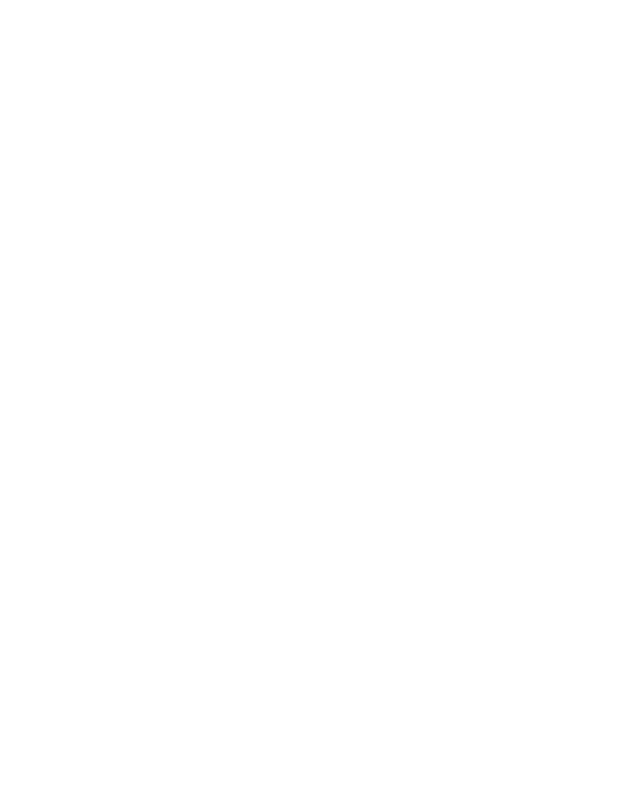
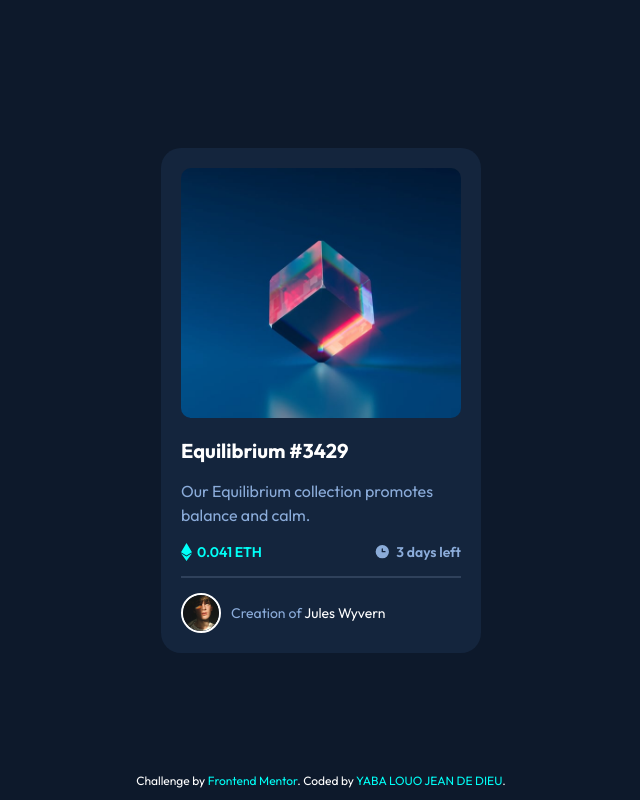
Before and after one commit to victoire20/nft-preview-card-component, a plain HTML site: page index.html in a window 1280 px wide. Shown: the whole page, without its empty margins (319-959 px from the left). Drawn offline with Linux system fonts and the light colour scheme.

Commit message:
First solution submit

```diff
--- a/assets/style.css
+++ b/assets/style.css
@@ -0,0 +1,169 @@
+:root {
+    --color-blue-500: hsl(215, 51%, 70%);
+    --color-blue-800: hsl(215, 32%, 27%);
+    --color-blue-900: hsl(216, 50%, 16%);
+    --color-blue-950: hsl(217, 54%, 11%);
+    --color-cyan-400: hsl(178, 100%, 50%);
+    --color-white: hsl(0, 0%, 100%);
+}
+
+* {
+    box-sizing: border-box;
+    margin: 0;
+    padding: 0;
+}
+
+a {
+    text-decoration: none;
+    color: inherit;
+}
+
+body {
+    font-family: 'Outfit', sans-serif;
+    font-size: clamp(0.75rem, calc(0.5rem + 1vw), 0.938rem);
+    background: var(--color-blue-950);
+    margin: 0;
+    padding: 0;
+}
+
+.container {
+    display: flex;
+    justify-content: center;
+    align-items: center;
+    height: 100vh;
+}
+
+.card {
+    background: var(--color-blue-900);
+    border-radius: clamp(0.75rem, 2vw, 1.25rem);
+    max-width: clamp(16rem, 80vw, 20rem);
+    padding: clamp(1rem, 3vw, 1.25rem);
+    color: var(--color-blue-500);
+}
+
+.card__header {
+    margin-bottom: 1.25rem;
+    width: 100%;
+    height: 250px;
+    border-radius: 0.625rem;
+    cursor: pointer;
+    background-image: url(./images/image-equilibrium.jpg);
+    background-position: center center;
+    background-repeat: no-repeat;
+    background-size: cover;
+    /* transition: 0.3s ease-in-out; */
+}
+
+.card__header:hover {
+    background-image:
+        url(./images/icon-view.svg),
+        url(./images/image-equilibrium.jpg);
+    background-position:
+        center center,
+        center center;
+    background-repeat:
+        no-repeat,
+        no-repeat;
+    background-size:
+        2.5rem 2.5rem,
+        cover;
+    background-color: hsla(178, 100%, 50%, 0.4);
+    background-blend-mode: overlay; /* 👈 améliore le rendu */
+}
+
+.card__title {
+    font-weight: 700;
+    color: var(--color-white);
+    font-size: 1.25rem;
+}
+
+.card__title:hover {
+    color: var(--color-cyan-400);
+}
+
+.card__body p {
+    font-weight: 400;
+    line-height: 1.5;
+    font-size: 1rem;
+    margin: 1rem 0;
+}
+
+.card__infos {
+    display: flex;
+    justify-content: space-between;
+    font-weight: 600;
+    font-size: 0.875rem;
+}
+
+.card__currency {
+    color: var(--color-cyan-400);
+}
+
+.card__date {
+    color: var(--color-blue-500);
+}
+
+.card__currency,
+.card__date {
+    display: flex;
+    align-items: center;
+    gap: 0.313rem;
+}
+
+hr {
+    margin: 0.938rem 0;
+    border: 1px solid var(--color-blue-800);
+}
+
+.card__footer {
+    display: flex;
+    flex-direction: row-reverse;
+    justify-content: start;
+    align-items: center;
+    gap: 0.625rem;
+    font-weight: 400;
+    font-size: 0.875rem;
+}
+
+.card__footer  img {
+    border: 2px solid var(--color-white);
+    border-radius: 50%;
+    width: 2.5rem;
+    vertical-align: middle;
+}
+
+.card__profile__name {
+    color: var(--color-white);
+}
+
+.card__profile__name:hover {
+    color: var(--color-cyan-400);
+}
+
+footer {
+    position: absolute;
+    left: 50%;
+    transform: translateX(-50%);
+    bottom: 0.625rem;
+    font-size: 0.75rem;
+    line-height: 1.4;
+}
+
+.attribution {
+    text-align: center;
+    color: var(--color-white);
+}
+.attribution a {
+    color: var(--color-cyan-400);
+}
+
+.attribution a:hover {
+    text-decoration: underline;
+}
+
+/* Accessibilité */
+@media (prefers-reduced-motion: reduce) {
+    .card__header {
+        transition: none;
+    }
+}
--- a/index.html
+++ b/index.html
@@ -2,11 +2,53 @@
 <html lang="en">
 <head>
     <meta charset="UTF-8">
-    <meta name="viewport" content="width=device-width, initial-scale=1.0">
+    <meta name="viewport" content="width=device-width, initial-scale=1.0"> <!-- displays site properly based on user's device -->
+
+    <link rel="preconnect" href="https://fonts.googleapis.com">
+    <link rel="preconnect" href="https://fonts.gstatic.com" crossorigin>
+    <link href="https://fonts.googleapis.com/css2?family=Outfit:wght@100..900&display=swap" rel="stylesheet">
+
+    <link rel="icon" type="image/png" sizes="32x32" href="./assets/images/favicon-32x32.png">
     <link rel="stylesheet" href="./assets/style.css">
-    <title>Document</title>
+
+    <title>Frontend Mentor | NFT preview card component</title>
 </head>
 <body>
 
+  <main class="container">
+    <div class="card">
+        <div class="card__header"></div>
+        <div class="card__body">
+            <h1 class="card__title"><a href="#">Equilibrium #3429</a></h1>
+            <p>Our Equilibrium collection promotes balance and calm.</p>
+            <div class="card__infos">
+                <div class="card__currency">
+                    <img src="./assets/images/icon-ethereum.svg" alt="etherum icon">
+                    <span>0.041 ETH</span>
+                </div>
+                <div class="card__date">
+                    <img src="./assets/images/icon-clock.svg" alt="clock image">
+                    <span>3 days left</span>
+                </div>
+            </div>
+            <hr>
+            <div class="card__footer">
+                <div class="card__profile">
+                    Creation of <a href="#" class="card__profile__name">Jules Wyvern</a>
+                </div>
+                <div class="card__profile__img">
+                    <img src="./assets/images/image-avatar.png" alt="profile img">
+                </div>
+            </div>
+        </div>
+    </div>
+  </main>
+
+  <footer>
+    <div class="attribution">
+        Challenge by <a href="https://www.frontendmentor.io?ref=challenge" target="_blank">Frontend Mentor</a>.
+        Coded by <a href="https://github.com/victoire20">YABA LOUO JEAN DE DIEU</a>.
+    </div>
+  </footer>
 </body>
 </html>
```
Also changed, not shown: assets/images/favicon-32x32.png (added), assets/images/icon-clock.svg (added), assets/images/icon-ethereum.svg (added), assets/images/icon-view.svg (added), assets/images/image-avatar.png (added), assets/images/image-equilibrium.jpg (added), design/active-states.jpg (added), design/desktop-design.jpg (added), design/mobile-design.jpg (added), solution/desktop.png (added), solution/mobile.png (added), 2 other files.
